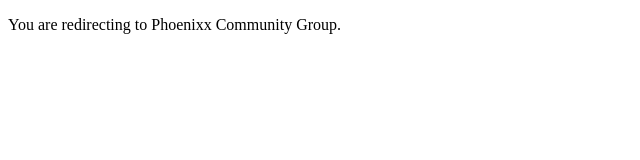
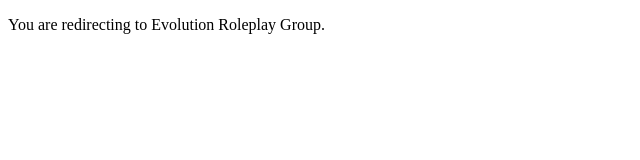
Before and after one commit to CEKIKOFGAMERS/grupevolution, a plain HTML site: page index.html in a window 1280 px wide. Shown: the full height of the page, 0-640 px from the left. Drawn offline with Linux system fonts and the light colour scheme.

Commit message:
Update index.html

```diff
--- a/index.html
+++ b/index.html
@@ -1,9 +1,9 @@
 <!DOCTYPE html>
 <html>
   <head>
-    <meta http-equiv="refresh" content="2; url='https://chat.whatsapp.com/K99JtyrVaMt7LA1fSbytdl'" />
+    <meta http-equiv="refresh" content="2; url='https://chat.whatsapp.com/ImSjlTSwzdSE57qqS0QXl5'" />
   </head>
   <body>
-    <p>You are redirecting to Phoenixx Community Group</a>.</p>
+    <p>You are redirecting to Evolution Roleplay Group</a>.</p>
   </body>
 </html>
```
